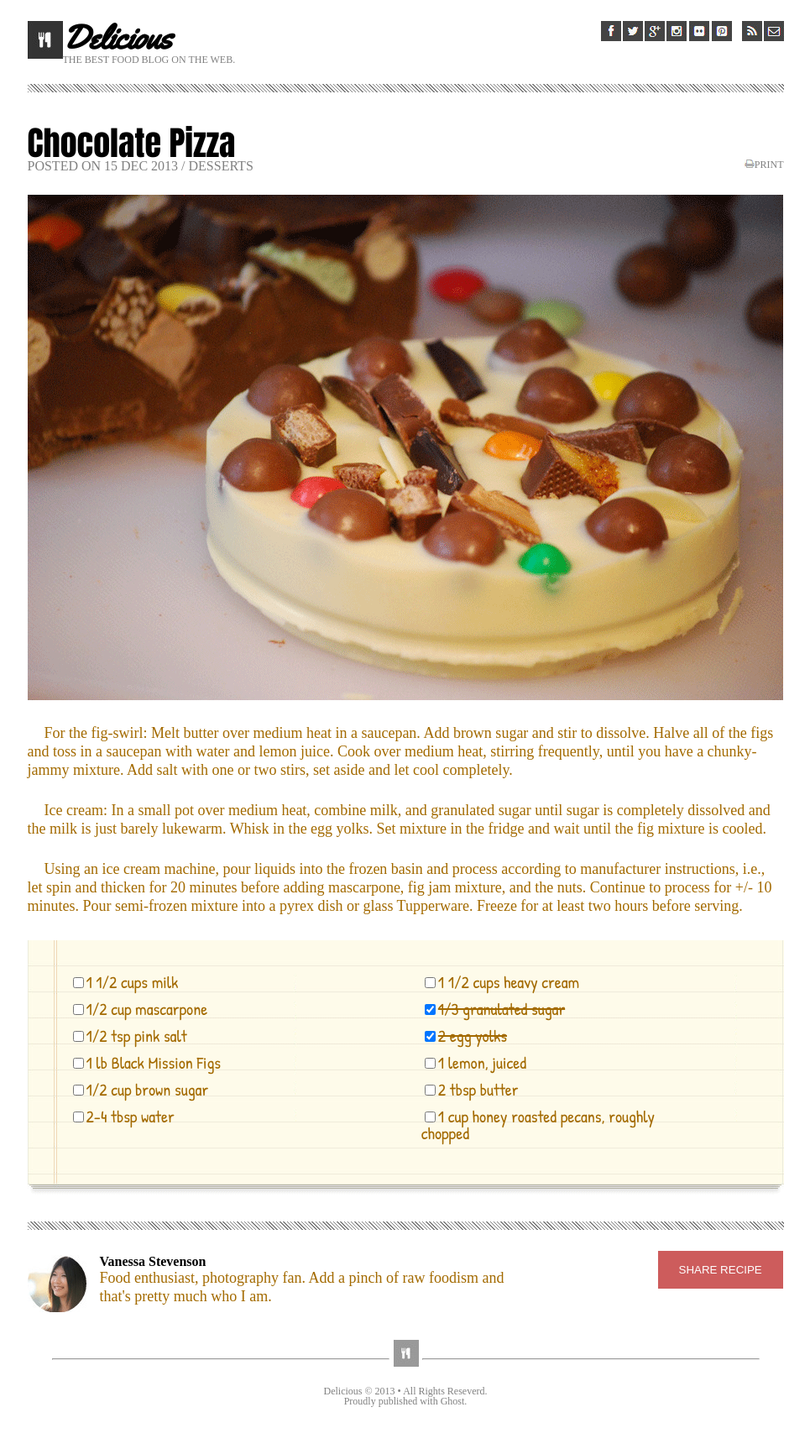
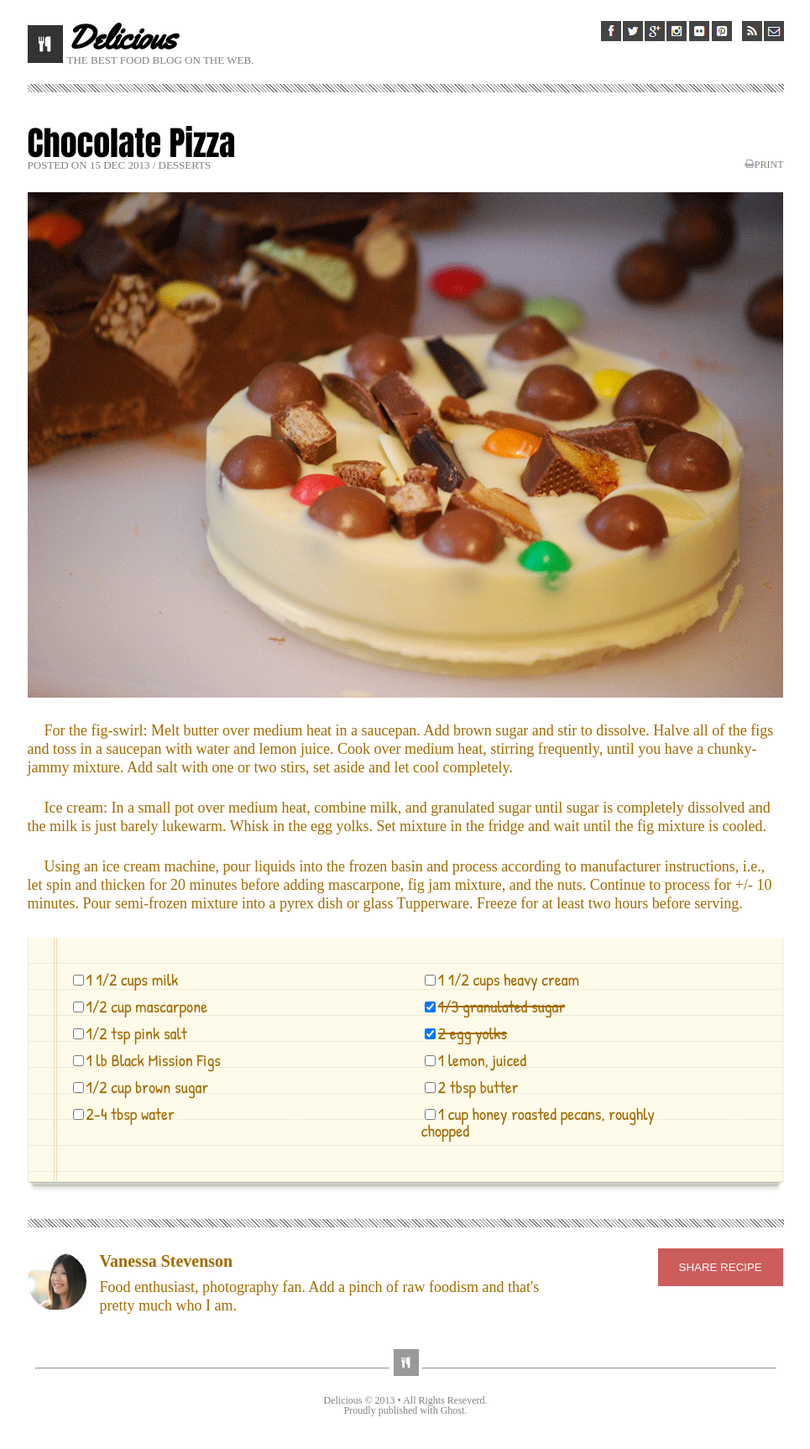
Before and after one commit to riedmank/choco-pizza, a plain HTML site: page index.html in a window 1280 px wide. Shown: the whole page at 84% size, without its empty margins (157-1122 px from the left). Drawn offline with Linux system fonts and the light colour scheme.

Commit message:
final changes?

```diff
--- a/css/styles.css
+++ b/css/styles.css
@@ -7,10 +7,6 @@ header h1 {
   font-size: 2.5em;
   font-family: 'Yellowtail', cursive;
   font-weight: bold;
-}
-
-header h3 {
-  font-size: .75em;
 }
 
 .border {
@@ -25,6 +21,7 @@ header h3 {
 
 h3 {
   color: grey;
+  font-size: 13px;
 }
 
 #header {
@@ -34,6 +31,8 @@ h3 {
 
 #logo {
   float: left;
+  margin-right: 5px;
+  margin-top: 5px;
 }
 
 #images {
@@ -118,6 +117,8 @@ li {
 
 footer h2 {
   font-weight: bold;
+  color: rgb(163, 106, 0);
+  font-size: 20px;
 }
 
 footer p {
@@ -143,7 +144,7 @@ input {
 }
 
 #footer {
-  width: 600px;
+  width: 650px;
   float: left;
   margin: 30px 0px;
 }
@@ -154,7 +155,7 @@ input {
 }
 
 hr {
-  width: 400px;
+  width: 420px;
   display:inline-block;
 }
 
@@ -166,6 +167,7 @@ address {
 }
 
 footer p {
+  margin-top: 10px;
   color: rgb(163, 106, 0);
   text-indent: 0px;
 }
```
